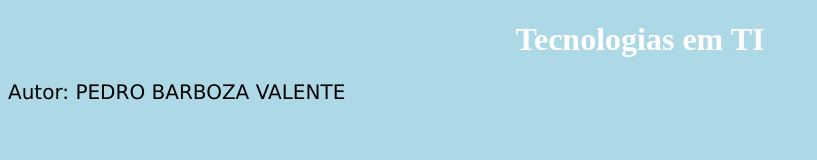
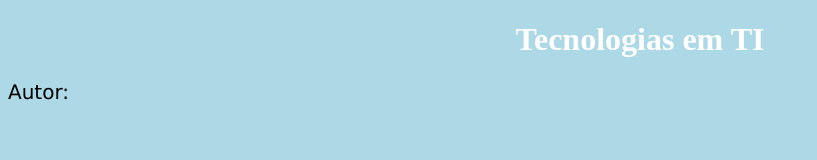
Before and after one commit to PedroBarboz4/TecnologiasTI, a plain HTML site: page Index.html in a window 1280 px wide. Shown: the whole page, without its empty margins (0-817 px from the left). Drawn offline with Linux system fonts and the light colour scheme.

Commit message:
Update Index.html

```diff
--- a/Index.html
+++ b/Index.html
@@ -20,7 +20,7 @@
 	<body>
 
 		<h1>Tecnologias em TI</h1>
-		<p>Autor: PEDRO BARBOZA VALENTE</p>
+		<p>Autor:</p>
 
 	</body>
 </html>
```
